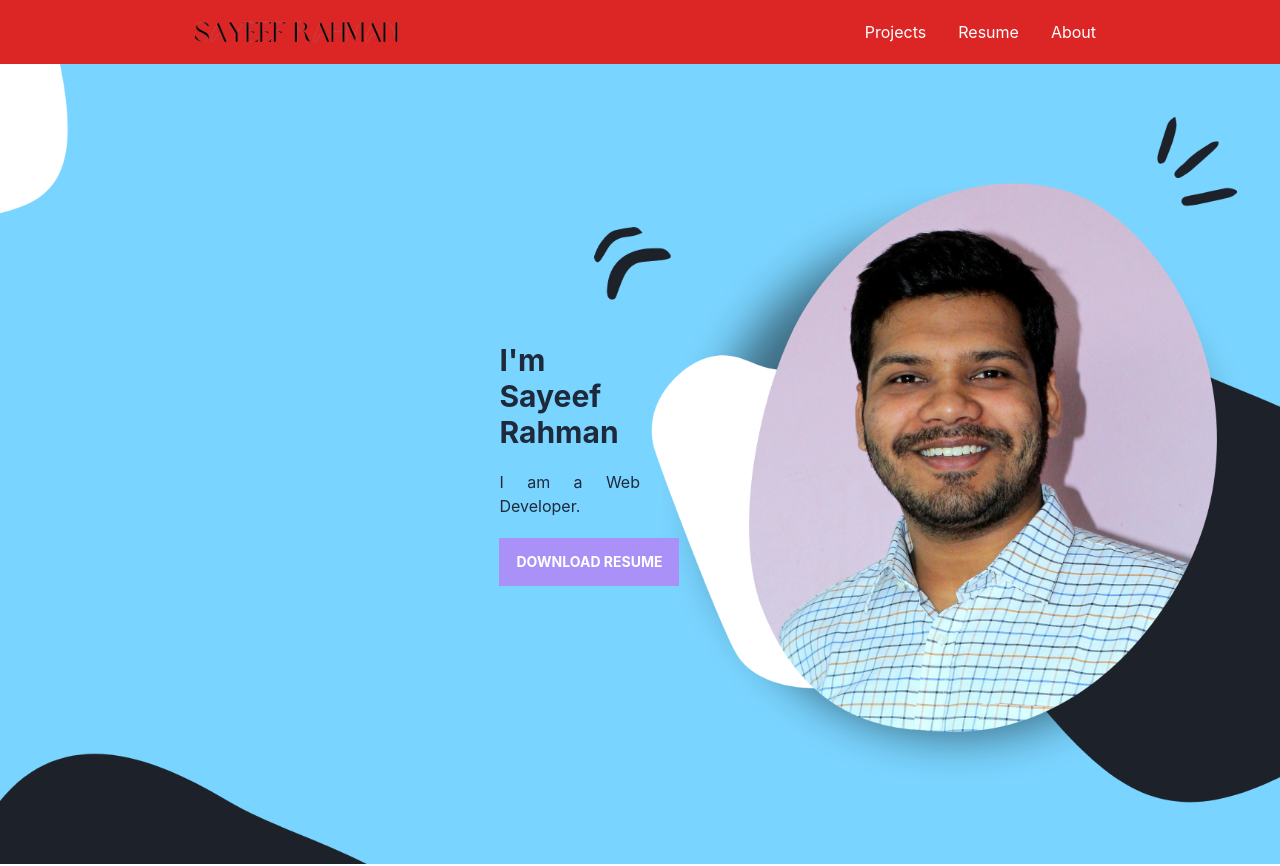
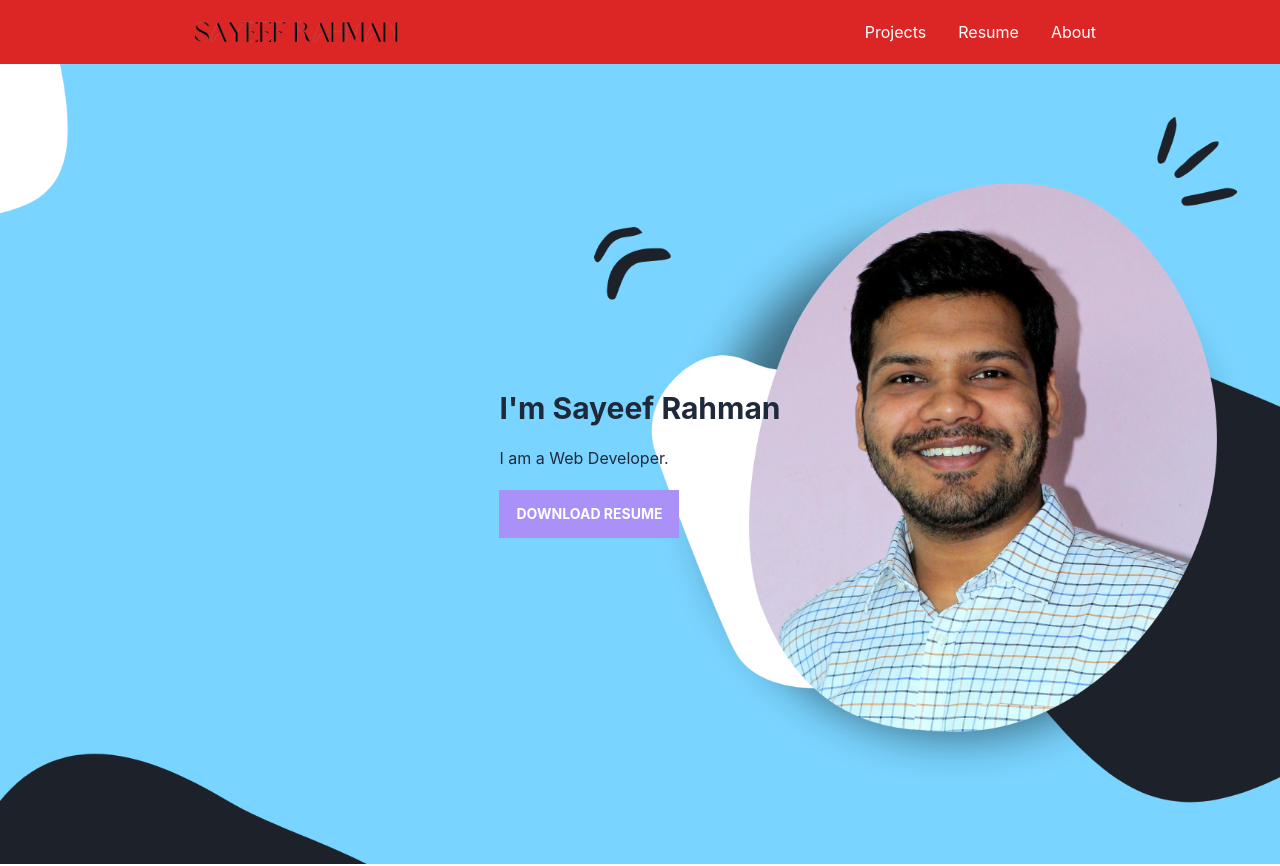
Before and after one commit to sayeef-rahman/sayeef-rahman-portfolio-website, a React (Create React App) app: page / in a window 1280 px wide. Shown: the top 866 px of the page. Built offline with nearby package versions, Linux system fonts and the light colour scheme.

Commit message:
home page design changed

```diff
--- a/src/Pages/Home/HeroSection.js
+++ b/src/Pages/Home/HeroSection.js
@@ -6,9 +6,9 @@ const HeroSection = () => {
     return (
         <div className="hero min-h-screen bg-opacity-100" style={{ backgroundImage: `url(${bg})` }}>
             <div className="px-6">
-                <div className="text-slate-800 lg:w-1/2">
+                <div className="text-slate-800 ">
                     <h1 className="mb-5 text-3xl font-bold ">I'm Sayeef Rahman</h1>
-                    <p className="mb-5  text-justify">I am a Web Developer.</p>
+                    <p className="mb-5">I am a Web Developer.</p>
                 </div>
                 <div>
                     <a href={resume} target="_blank"><button className='btn btn-primary font-bold text-white rounded-none'>Download Resume</button></a>
```
